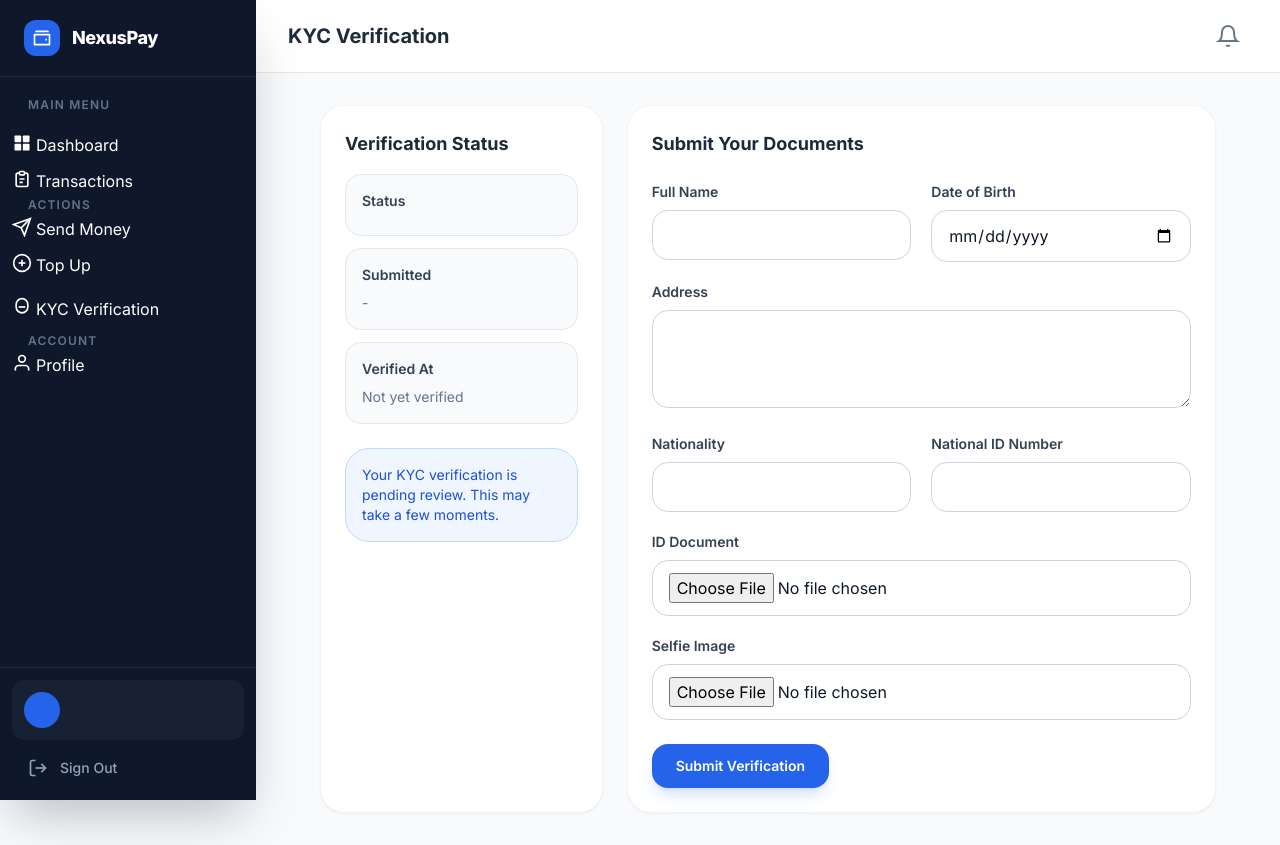
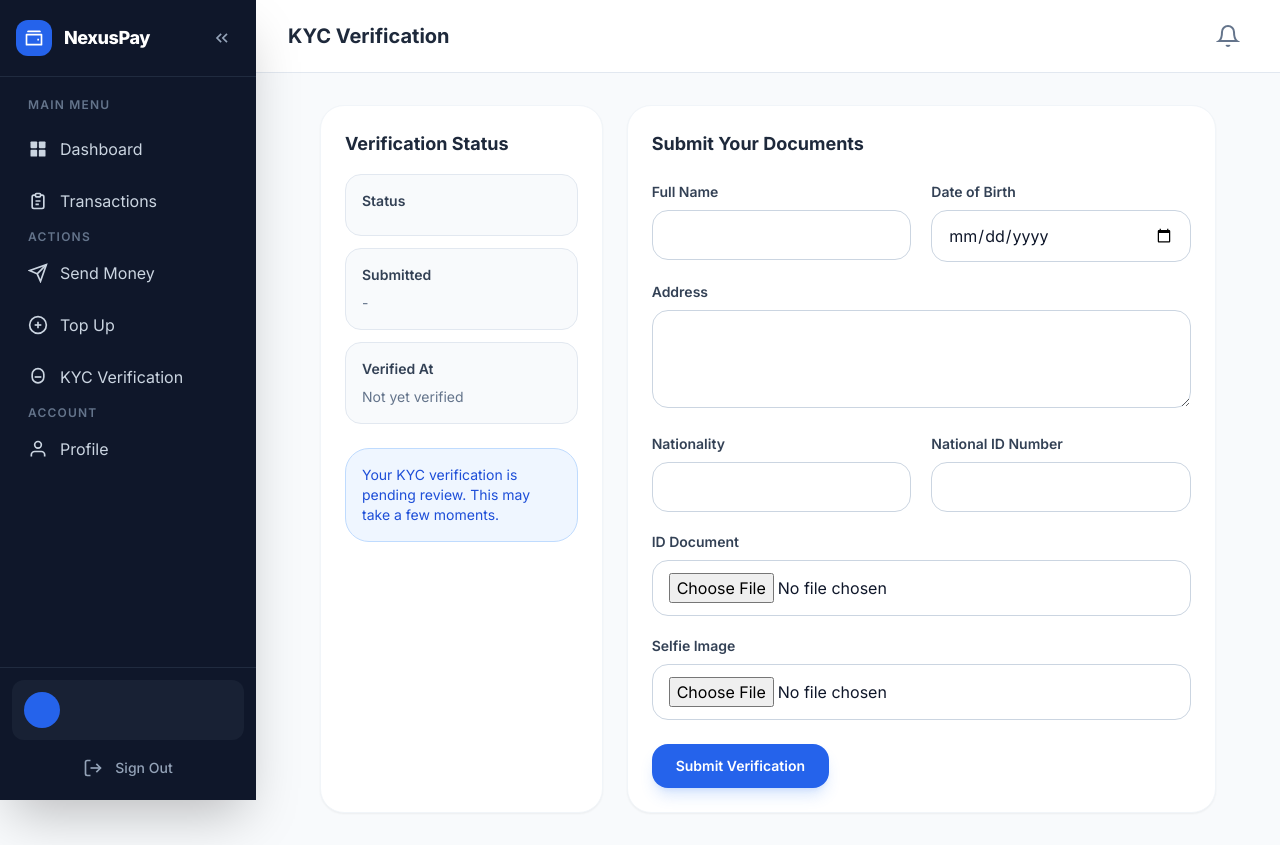
Before and after one commit to Kh1T/e_wallet, a Django app: template wallet/templates/wallet/kyc.html in a window 1280 px wide. Run offline with Django 5.2, Linux system fonts and the light colour scheme; the template is opened without the code that fills it, so the values that code supplies are empty; some libraries are stand-ins or nearby versions.

Commit message:
Enhance KYC admin interface with document previews and sidebar improvements

```diff
--- a/wallet/templates/wallet/base.html
+++ b/wallet/templates/wallet/base.html
@@ -22,93 +22,107 @@
 </head>
 <body class="h-full bg-slate-50 font-sans antialiased">
 
-  <div class="flex h-full min-h-screen">
+  <div class="flex h-full min-h-screen" id="app-layout">
 
     <!-- ── SIDEBAR ────────────────────────────────────────────────── -->
-    <aside class="fixed inset-y-0 left-0 z-50 w-64 bg-slate-900 flex flex-col shadow-2xl">
+    <aside id="sidebar" class="fixed inset-y-0 left-0 z-50 w-64 bg-slate-900 flex flex-col shadow-2xl transition-all duration-300">
 
-      <!-- Logo -->
-      <div class="flex items-center gap-3 px-6 py-5 border-b border-slate-700/50">
-        <div class="w-9 h-9 bg-blue-600 rounded-xl flex items-center justify-center flex-shrink-0">
-          <svg xmlns="http://www.w3.org/2000/svg" class="w-5 h-5 text-white" viewBox="0 0 24 24" fill="currentColor">
-            <path d="M21 7H3a1 1 0 0 0-1 1v12a1 1 0 0 0 1 1h18a1 1 0 0 0 1-1V8a1 1 0 0 0-1-1zm-1 12H4V9h16v10z"/><path d="M16 13h2v2h-2z"/><path d="M5 3h14a1 1 0 0 1 1 1v1H4V4a1 1 0 0 1 1-1z"/>
+      <!-- Logo + Toggle -->
+      <div class="flex items-center justify-between px-4 py-5 border-b border-slate-700/50">
+        <div class="flex items-center gap-3 sidebar-logo">
+          <div class="w-9 h-9 bg-blue-600 rounded-xl flex items-center justify-center flex-shrink-0">
+            <svg xmlns="http://www.w3.org/2000/svg" class="w-5 h-5 text-white" viewBox="0 0 24 24" fill="currentColor">
+              <path d="M21 7H3a1 1 0 0 0-1 1v12a1 1 0 0 0 1 1h18a1 1 0 0 0 1-1V8a1 1 0 0 0-1-1zm-1 12H4V9h16v10z"/><path d="M16 13h2v2h-2z"/><path d="M5 3h14a1 1 0 0 1 1 1v1H4V4a1 1 0 0 1 1-1z"/>
+            </svg>
+          </div>
+          <span class="text-white font-extrabold text-lg tracking-tight sidebar-logo-text">NexusPay</span>
+        </div>
+        <button id="sidebar-toggle" class="p-2 text-slate-400 hover:text-white hover:bg-slate-800 rounded-lg transition-all" title="Toggle Sidebar">
+          <svg xmlns="http://www.w3.org/2000/svg" class="w-5 h-5" viewBox="0 0 24 24" fill="none" stroke="currentColor" stroke-width="2">
+            <path d="M11 17l-5-5 5-5M18 17l-5-5 5-5"/>
           </svg>
-        </div>
-        <span class="text-white font-extrabold text-lg tracking-tight">NexusPay</span>
+        </button>
       </div>
 
       <!-- Navigation -->
       <nav class="flex-1 px-3 py-5 space-y-1 overflow-y-auto">
-        <p class="px-4 gap-2 text-xs font-semibold text-slate-500 uppercase tracking-widest mb-3">Main Menu</p>
+        <p class="px-4 text-xs font-semibold text-slate-500 uppercase tracking-widest mb-3 sidebar-section-title">Main Menu</p>
 
-        <a href="{% url 'dashboard' %}" class="py-2 sidebar-link flex gap-1 text-white {% if active_page == 'dashboard' %}active{% endif %}">
+        <a href="{% url 'dashboard' %}" class="sidebar-link flex items-center gap-3 px-4 py-3 rounded-xl text-slate-300 hover:bg-slate-800 hover:text-white transition-all {% if active_page == 'dashboard' %}bg-slate-800 text-white{% endif %}" title="Dashboard">
           <svg xmlns="http://www.w3.org/2000/svg" class="w-5 h-5 flex-shrink-0" viewBox="0 0 24 24" fill="currentColor"><rect x="3" y="3" width="8" height="8" rx="1"/><rect x="13" y="3" width="8" height="8" rx="1"/><rect x="3" y="13" width="8" height="8" rx="1"/><rect x="13" y="13" width="8" height="8" rx="1"/></svg>
-          Dashboard
+          <span class="sidebar-link-text">Dashboard</span>
         </a>
 
-        <a href="{% url 'transactions' %}" class="py-2sidebar-link flex gap-1 text-white {% if active_page == 'transactions' %}active{% endif %}">
+        <a href="{% url 'transactions' %}" class="sidebar-link flex items-center gap-3 px-4 py-3 rounded-xl text-slate-300 hover:bg-slate-800 hover:text-white transition-all {% if active_page == 'transactions' %}bg-slate-800 text-white{% endif %}" title="Transactions">
           <svg xmlns="http://www.w3.org/2000/svg" class="w-5 h-5 flex-shrink-0" viewBox="0 0 24 24" fill="none" stroke="currentColor" stroke-width="2"><path d="M9 5H7a2 2 0 00-2 2v12a2 2 0 002 2h10a2 2 0 002-2V7a2 2 0 00-2-2h-2"/><rect x="9" y="3" width="6" height="4" rx="1"/><path d="M9 12h6M9 16h4"/></svg>
-          Transactions
+          <span class="sidebar-link-text">Transactions</span>
         </a>
 
-        <p class="px-4 text-xs font-semibold text-slate-500 uppercase tracking-widest mt-5 mb-3">Actions</p>
+        <p class="px-4 text-xs font-semibold text-slate-500 uppercase tracking-widest mt-5 mb-3 sidebar-section-title">Actions</p>
 
-        <a href="{% url 'send' %}" class="py-2sidebar-link flex gap-1 text-white {% if active_page == 'send' %}active{% endif %}">
+        <a href="{% url 'send' %}" class="sidebar-link flex items-center gap-3 px-4 py-3 rounded-xl text-slate-300 hover:bg-slate-800 hover:text-white transition-all {% if active_page == 'send' %}bg-slate-800 text-white{% endif %}" title="Send Money">
           <svg xmlns="http://www.w3.org/2000/svg" class="w-5 h-5 flex-shrink-0" viewBox="0 0 24 24" fill="none" stroke="currentColor" stroke-width="2"><line x1="22" y1="2" x2="11" y2="13"/><polygon points="22 2 15 22 11 13 2 9 22 2"/></svg>
-          Send Money
+          <span class="sidebar-link-text">Send Money</span>
         </a>
 
-        <a href="{% url 'topup' %}" class="py-2 sidebar-link flex gap-1 text-white {% if active_page == 'topup' %}active{% endif %}">
+        <a href="{% url 'topup' %}" class="sidebar-link flex items-center gap-3 px-4 py-3 rounded-xl text-slate-300 hover:bg-slate-800 hover:text-white transition-all {% if active_page == 'topup' %}bg-slate-800 text-white{% endif %}" title="Top Up">
           <svg xmlns="http://www.w3.org/2000/svg" class="w-5 h-5 flex-shrink-0" viewBox="0 0 24 24" fill="none" stroke="currentColor" stroke-width="2"><circle cx="12" cy="12" r="10"/><line x1="12" y1="8" x2="12" y2="16"/><line x1="8" y1="12" x2="16" y2="12"/></svg>
-          Top Up
+          <span class="sidebar-link-text">Top Up</span>
         </a>
 
-        <a href="{% url 'kyc' %}" class="py-2 sidebar-link flex gap-1 text-white {% if active_page == 'kyc' %}active{% endif %}">
+        <a href="{% url 'kyc' %}" class="sidebar-link flex items-center gap-3 px-4 py-3 rounded-xl text-slate-300 hover:bg-slate-800 hover:text-white transition-all {% if active_page == 'kyc' %}bg-slate-800 text-white{% endif %}" title="KYC Verification">
           <svg xmlns="http://www.w3.org/2000/svg" class="w-5 h-5 flex-shrink-0" viewBox="0 0 24 24" fill="none" stroke="currentColor" stroke-width="2"><path d="M12 2a7 7 0 017 7v3a7 7 0 11-14 0V9a7 7 0 017-7z"/><path d="M8 12h8"/></svg>
-          KYC Verification
+          <span class="sidebar-link-text">KYC Verification</span>
         </a>
         {% if request.user.is_superuser or request.user.is_staff or request.user.role == 'admin' %}
-        <a href="{% url 'kyc_review' %}" class="py-2 sidebar-link flex gap-1 text-white {% if active_page == 'kyc_review' %}active{% endif %}">
+        <a href="{% url 'kyc_review' %}" class="sidebar-link flex items-center gap-3 px-4 py-3 rounded-xl text-slate-300 hover:bg-slate-800 hover:text-white transition-all {% if active_page == 'kyc_review' %}bg-slate-800 text-white{% endif %}" title="Review KYC">
           <svg xmlns="http://www.w3.org/2000/svg" class="w-5 h-5 flex-shrink-0" viewBox="0 0 24 24" fill="none" stroke="currentColor" stroke-width="2"><path d="M9 12H5a2 2 0 00-2 2v4a2 2 0 002 2h4"/><path d="M15 12h4a2 2 0 012 2v4a2 2 0 01-2 2h-4"/><path d="M12 2v4"/><path d="M12 18v4"/><path d="M4.93 4.93l2.83 2.83"/><path d="M16.24 16.24l2.83 2.83"/></svg>
-          Review KYC
+          <span class="sidebar-link-text">Review KYC</span>
         </a>
         {% endif %}
 
-        <p class="px-4 text-xs font-semibold text-slate-500 uppercase tracking-widest mt-5 mb-3">Account</p>
+        <p class="px-4 text-xs font-semibold text-slate-500 uppercase tracking-widest mt-5 mb-3 sidebar-section-title">Account</p>
 
-        <a href="{% url 'profile' %}" class="sidebar-link flex gap-1 text-white {% if active_page == 'profile' %}active{% endif %}">
+        <a href="{% url 'profile' %}" class="sidebar-link flex items-center gap-3 px-4 py-3 rounded-xl text-slate-300 hover:bg-slate-800 hover:text-white transition-all {% if active_page == 'profile' %}bg-slate-800 text-white{% endif %}" title="Profile">
           <svg xmlns="http://www.w3.org/2000/svg" class="w-5 h-5 flex-shrink-0" viewBox="0 0 24 24" fill="none" stroke="currentColor" stroke-width="2"><path d="M20 21v-2a4 4 0 00-4-4H8a4 4 0 00-4 4v2"/><circle cx="12" cy="7" r="4"/></svg>
-          Profile
+          <span class="sidebar-link-text">Profile</span>
         </a>
       </nav>
 
       <!-- User + Logout -->
       <div class="p-3 border-t border-slate-700/50">
-        <div class="flex items-center gap-3 p-3 rounded-xl bg-slate-800/60 mb-2">
+        <div class="flex items-center gap-3 p-3 rounded-xl bg-slate-800/60 mb-2 sidebar-user">
           <div class="w-9 h-9 bg-blue-600 rounded-full flex items-center justify-center text-white font-bold text-sm flex-shrink-0">
             {{ request.user.full_name|first|upper }}
           </div>
-          <div class="min-w-0">
+          <div class="min-w-0 sidebar-user-info">
             <p class="text-white text-sm font-semibold truncate">{{ request.user.full_name }}</p>
             <p class="text-slate-400 text-xs truncate">{{ request.user.email }}</p>
           </div>
         </div>
         <form method="post" action="{% url 'logout' %}">
           {% csrf_token %}
-          <button type="submit" class="w-full flex items-center gap-3 px-4 py-2.5 rounded-xl text-slate-400 hover:bg-red-600/10 hover:text-red-400 transition-all text-sm font-medium">
+          <button type="submit" class="w-full flex items-center justify-center gap-3 px-4 py-2.5 rounded-xl text-slate-400 hover:bg-red-600/10 hover:text-red-400 transition-all text-sm font-medium sidebar-logout" title="Sign Out">
             <svg xmlns="http://www.w3.org/2000/svg" class="w-5 h-5" viewBox="0 0 24 24" fill="none" stroke="currentColor" stroke-width="2"><path d="M9 21H5a2 2 0 01-2-2V5a2 2 0 012-2h4"/><polyline points="16 17 21 12 16 7"/><line x1="21" y1="12" x2="9" y2="12"/></svg>
-            Sign Out
+            <span class="sidebar-logout-text">Sign Out</span>
           </button>
         </form>
       </div>
     </aside>
 
     <!-- ── MAIN CONTENT ──────────────────────────────────────────── -->
-    <div class="ml-64 flex-1 flex flex-col min-h-screen">
+    <div id="main-content" class="ml-64 flex-1 flex flex-col min-h-screen transition-all duration-300">
 
       <!-- Top Bar -->
       <header class="bg-white border-b border-slate-200 px-8 py-4 flex items-center justify-between sticky top-0 z-40">
-        <h1 class="text-xl font-bold text-slate-800">{% block page_title %}Dashboard{% endblock %}</h1>
+        <div class="flex items-center gap-3">
+          <button id="mobile-sidebar-toggle" class="lg:hidden p-2 text-slate-500 hover:text-blue-600 hover:bg-blue-50 rounded-xl transition-all">
+            <svg xmlns="http://www.w3.org/2000/svg" class="w-6 h-6" viewBox="0 0 24 24" fill="none" stroke="currentColor" stroke-width="2">
+              <line x1="3" y1="12" x2="21" y2="12"/><line x1="3" y1="6" x2="21" y2="6"/><line x1="3" y1="18" x2="21" y2="18"/>
+            </svg>
+          </button>
+          <h1 class="text-xl font-bold text-slate-800">{% block page_title %}Dashboard{% endblock %}</h1>
+        </div>
         <div class="flex items-center gap-4">
           <!-- Notifications -->
           <a href="#" class="relative p-2 text-slate-500 hover:text-blue-600 hover:bg-blue-50 rounded-xl transition-all">
@@ -146,5 +160,91 @@
     </div>
 
   </div>
+
+  <style>
+    /* Sidebar Collapsed State */
+    #sidebar.collapsed {
+      width: 72px;
+    }
+    #sidebar.collapsed .sidebar-logo-text,
+    #sidebar.collapsed .sidebar-link-text,
+    #sidebar.collapsed .sidebar-section-title,
+    #sidebar.collapsed .sidebar-user-info,
+    #sidebar.collapsed .sidebar-logout-text {
+      display: none;
+    }
+    #sidebar.collapsed .sidebar-logo {
+      justify-content: center;
+    }
+    #sidebar.collapsed .sidebar-link {
+      justify-content: center;
+      padding-left: 0;
+      padding-right: 0;
+    }
+    #sidebar.collapsed .sidebar-user {
+      justify-content: center;
+    }
+    #sidebar.collapsed #sidebar-toggle svg {
+      transform: rotate(180deg);
+    }
+    #main-content.sidebar-collapsed {
+      margin-left: 72px;
+    }
+
+    /* Mobile overlay */
+    #sidebar-overlay {
+      display: none;
+    }
+    @media (max-width: 1024px) {
+      #sidebar {
+        transform: translateX(-100%);
+      }
+      #sidebar.mobile-open {
+        transform: translateX(0);
+      }
+      #main-content {
+        margin-left: 0 !important;
+      }
+      #sidebar-overlay.active {
+        display: block;
+        position: fixed;
+        inset: 0;
+        background: rgba(0,0,0,0.5);
+        z-index: 40;
+      }
+    }
+  </style>
+
+  <script>
+    (function() {
+      const sidebar = document.getElementById('sidebar');
+      const mainContent = document.getElementById('main-content');
+      const toggleBtn = document.getElementById('sidebar-toggle');
+      const mobileToggleBtn = document.getElementById('mobile-sidebar-toggle');
+
+      // Load saved state
+      const isCollapsed = localStorage.getItem('sidebarCollapsed') === 'true';
+      if (isCollapsed && window.innerWidth > 1024) {
+        sidebar.classList.add('collapsed');
+        mainContent.classList.add('sidebar-collapsed');
+      }
+
+      // Desktop toggle
+      if (toggleBtn) {
+        toggleBtn.addEventListener('click', () => {
+          sidebar.classList.toggle('collapsed');
+          mainContent.classList.toggle('sidebar-collapsed');
+          localStorage.setItem('sidebarCollapsed', sidebar.classList.contains('collapsed'));
+        });
+      }
+
+      // Mobile toggle
+      if (mobileToggleBtn) {
+        mobileToggleBtn.addEventListener('click', () => {
+          sidebar.classList.toggle('mobile-open');
+        });
+      }
+    })();
+  </script>
 </body>
 </html>
```
Also changed, not shown: wallet/admin.py (+43 -7 lines).
